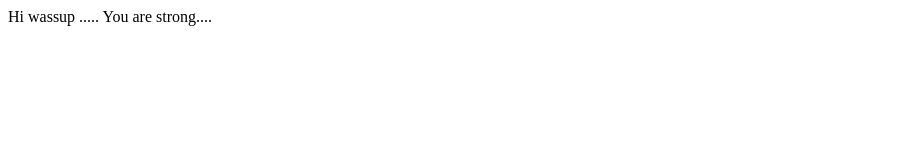
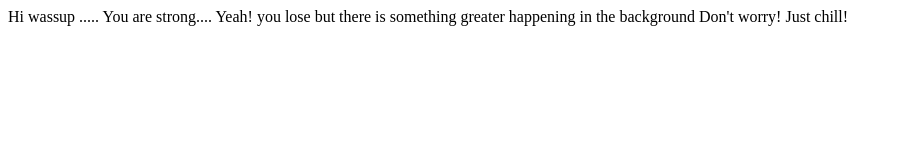
Before and after one commit to Puji01/firstRepo, a plain HTML site: page hello.html in a window 1280 px wide. Shown: the whole page, without its empty margins (0-902 px from the left). Drawn offline with Linux system fonts and the light colour scheme.

Commit message:
Update hello.html

```diff
--- a/hello.html
+++ b/hello.html
@@ -6,5 +6,8 @@
     <body>
         Hi wassup .....
         You are strong....
+        Yeah! you lose but there is something greater happening in the background
+        Don't worry!
+        Just chill!
     </body>
 </html>
```
